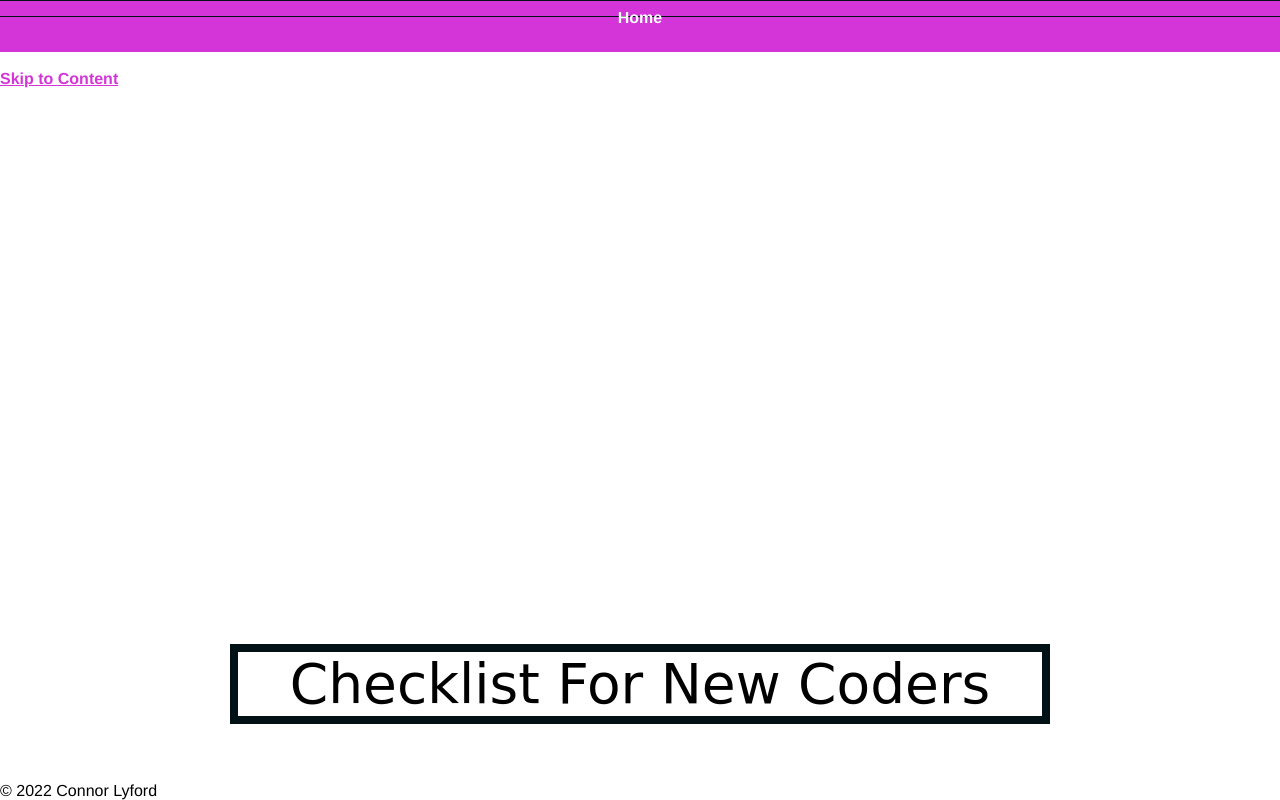
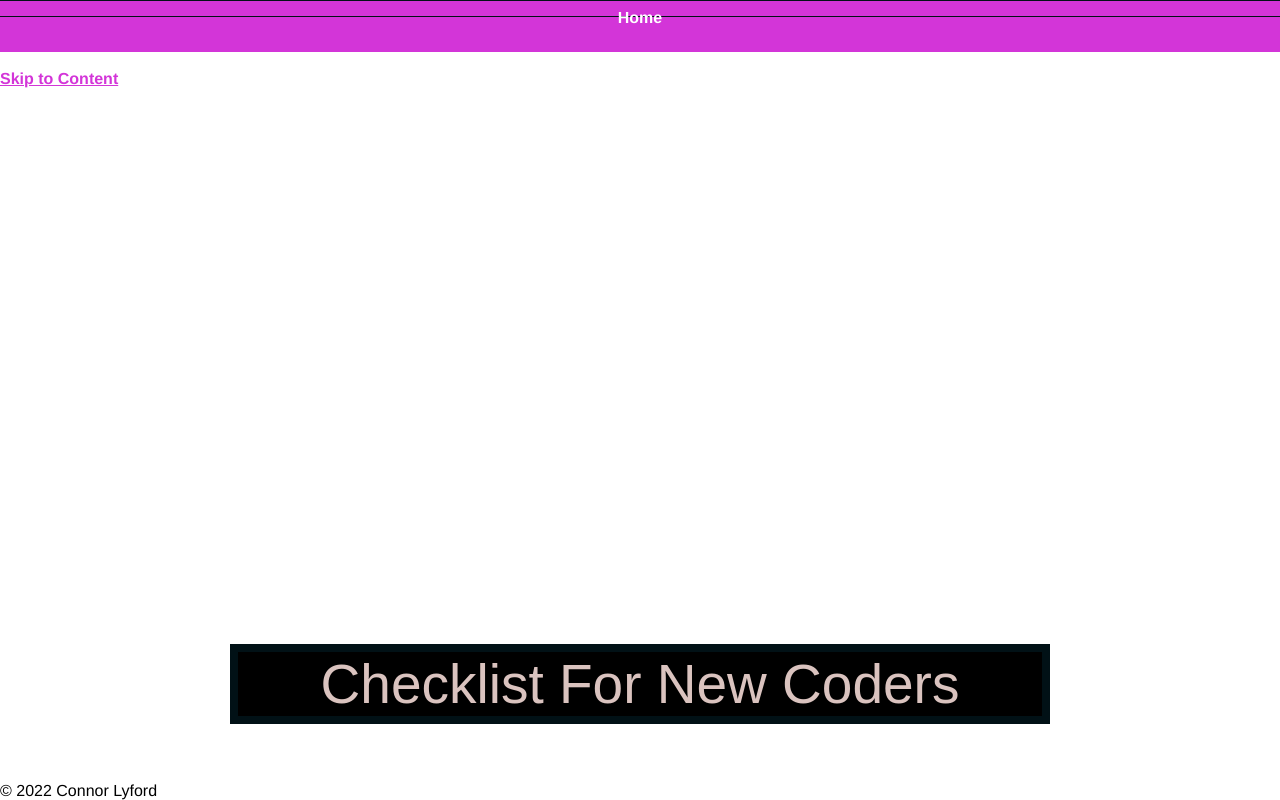
Before and after one commit to J4502-SS22/checklist-tipsheet, a plain HTML site: page index.html in a window 1280 px wide. Drawn offline with Linux system fonts and the light colour scheme; a web font is replaced by a local one.

Commit message:
Update styles.css

```diff
--- a/styles.css
+++ b/styles.css
@@ -47,9 +47,9 @@ nav a:focus {
   width: 60%;
   font-size: 55px;
   text-align: center;
-  font-family: 'Coronetscript', cursive;
-  color: ##310832;
-  background-color: white;
+  font-family: 'Coronetscript', sans-serif;
+  color: #DAC3BF;
+  background-color: black;
   display: block;
   margin-left: auto;
   margin-right: auto;
```
